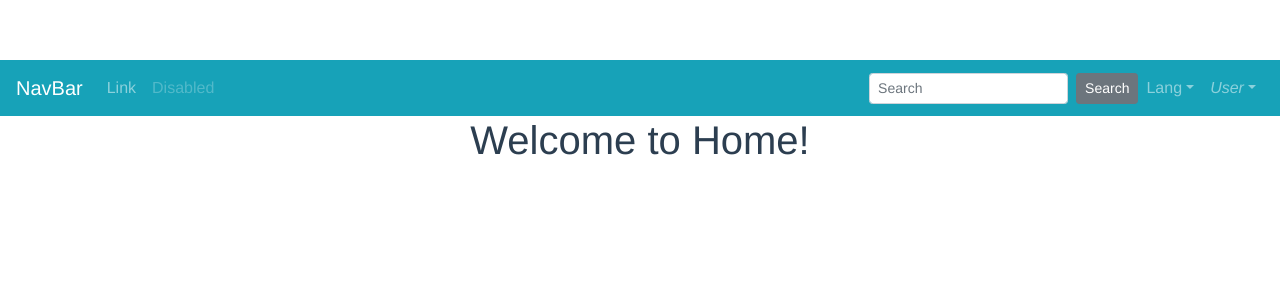
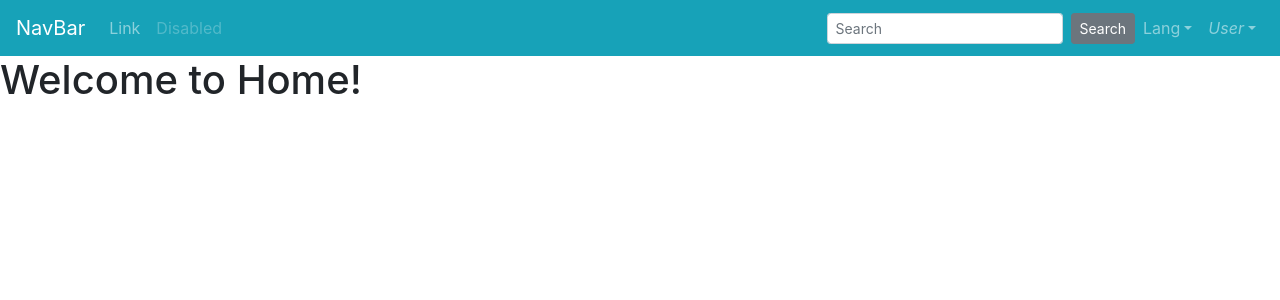
Before and after one commit to funnystyle/vuejs-in-hour, a Vue app: page / in a window 1280 px wide. Shown: the top 300 px of the page. Built offline with nearby package versions, Linux system fonts and the light colour scheme.

Commit message:
remove style

```diff
--- a/src/App.vue
+++ b/src/App.vue
@@ -18,13 +18,4 @@
 };
 </script>
 
-<style>
-#app {
-  font-family: Avenir, Helvetica, Arial, sans-serif;
-  -webkit-font-smoothing: antialiased;
-  -moz-osx-font-smoothing: grayscale;
-  text-align: center;
-  color: #2c3e50;
-  margin-top: 60px;
-}
-</style>
+<style></style>
```
